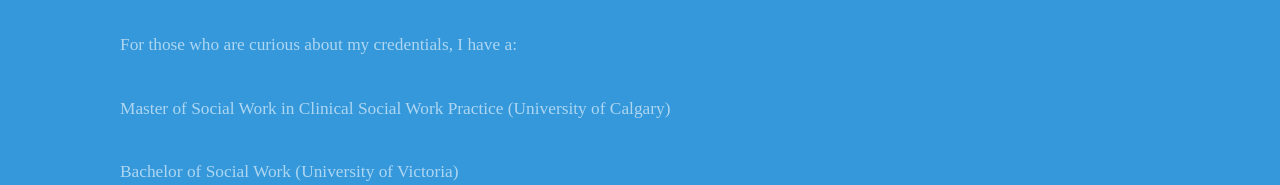
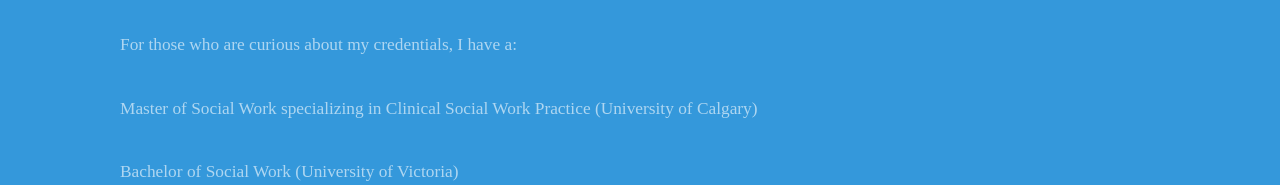
Before and after one commit to rlipish/ovlcounselling, a plain HTML site: page index.html in a window 1280 px wide. Shown: the part 2826-3011 px from the top of the page. Drawn offline with Linux system fonts and the light colour scheme; a web font is replaced by a local one.

Commit message:
specializinginclinical

```diff
--- a/index.html
+++ b/index.html
@@ -110,7 +110,7 @@
 <p>I am committed to helping you in your journey to empower yourself, clarify your values, and find motivation to achieve your value-based goals.</p>
 
 <p>For those who are curious about my credentials, I have a:</p>
-<p>Master of Social Work in Clinical Social Work Practice (University of Calgary)</p>
+<p>Master of Social Work specializing in Clinical Social Work Practice (University of Calgary)</p>
 <p>Bachelor of Social Work (University of Victoria)</p>
 <p>Bachelor of Science in Psychology (University of Calgary)</p>
                 <!-- <p> My therapeutic style draws from Attachment Theory, Family Therapy, Cognitive Behaviour
```
